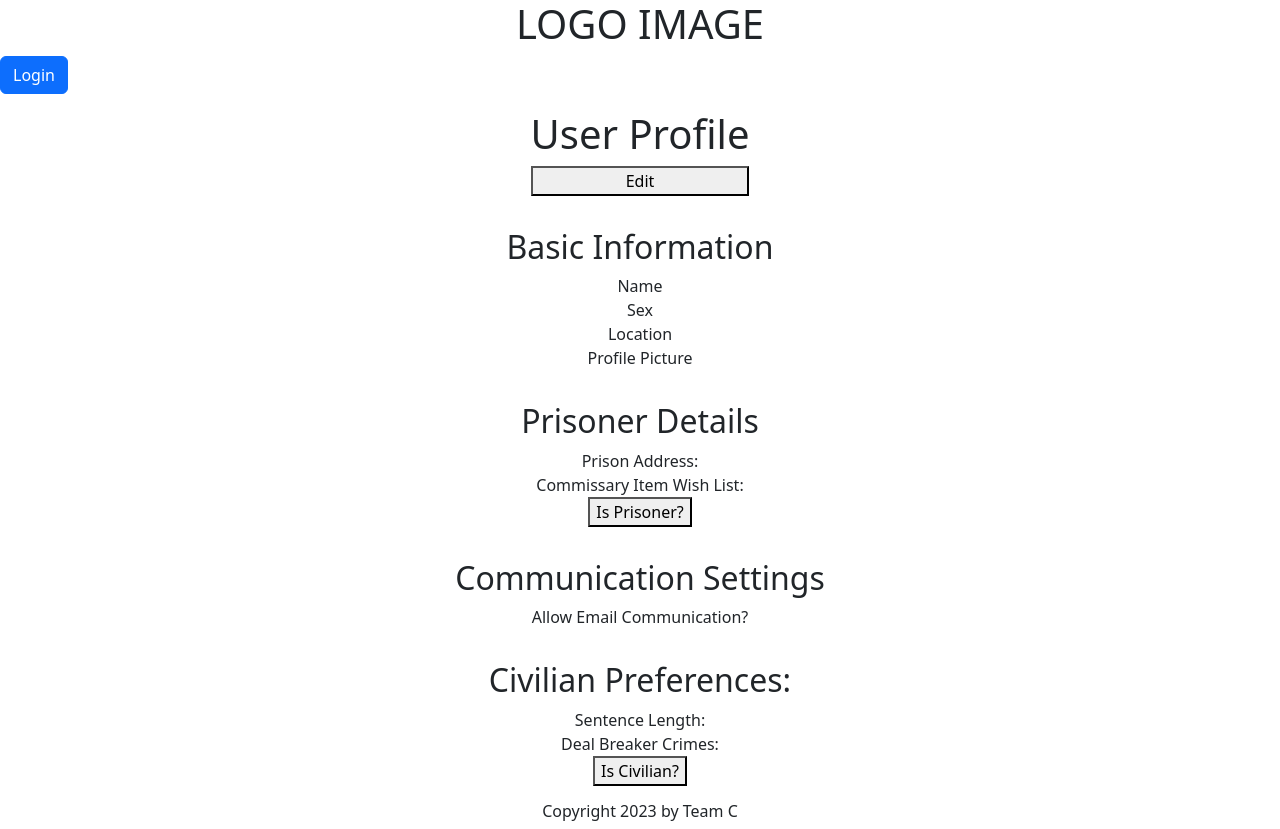
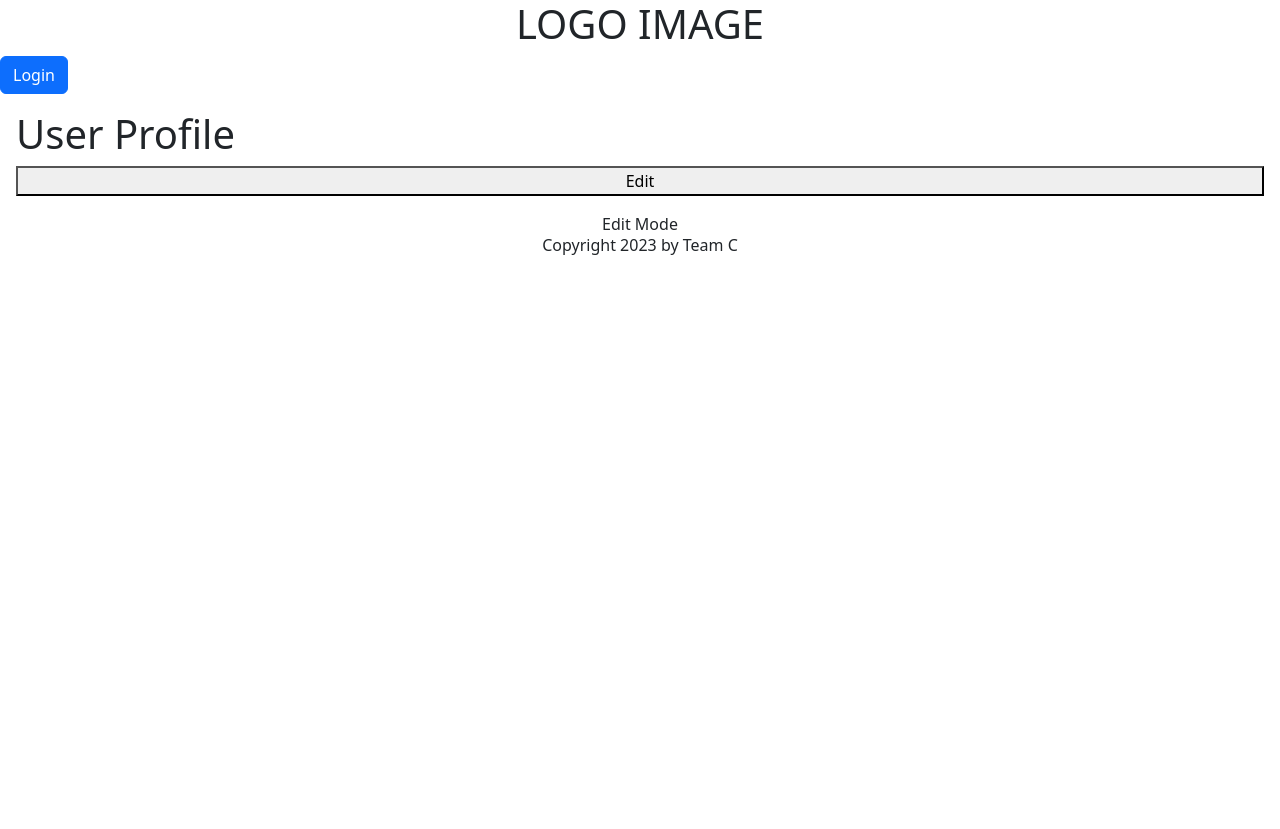
Before and after one commit to BenWhann/Cell-Mates, a React (Vite) app in the folder client/: page /userprofile in a window 1280 px wide. Both pictures are taken after a click on the button "Edit". After the commit the page ends 800 px from the top, so only its background shows below. Built offline with nearby package versions, Linux system fonts and the light colour scheme.

Commit message:
working on edit form

```diff
--- /dev/null
+++ b/client/src/components/UI/UserProfileEditForm.jsx
@@ -0,0 +1,11 @@
+export default function userProfilePage() {
+
+    return (
+        <>
+        <div id='userProfile' className='container d-flex flex-column align-items-center'>
+            Edit Mode
+        </div>
+        </>
+    )
+
+}
--- /dev/null
+++ b/client/src/components/UI/UserProfileStatic.jsx
@@ -0,0 +1,41 @@
+import PrisonerInfo from './PrisonerInfo';
+import CivilianPreferences from './CivilianPrefernces';
+import { useState } from 'react';
+
+export default function userProfilePage() {
+
+    const [isPrisoner, setIsPrisoner] = useState(true);
+    const [isCivilian, setIsCivilian] = useState(true);
+    //const [isEditing, setEditMode] = useState(false);
+
+    return (
+        <>
+        <div id='userProfile' className='container d-flex flex-column align-items-center'>
+            {/* <div id='profileHeader' className='m-3 d-flex flex-column justify-content-center'>
+                <h1>User Profile</h1>
+                <button id='editBtn' onClick={() => setEditMode(!isEditing)}>Edit</button>
+            </div> */}
+            <div id='basicInfo' className='m-3 d-flex flex-column align-items-center'>
+                <h2>Basic Information</h2>
+                <div>Name</div>
+                <div>Sex</div>
+                <div>Location</div>
+                <div>Profile Picture</div>
+            </div>
+            <div id='prisonerDetails' className='m-3 d-flex flex-column align-items-center'>
+                { isPrisoner && <PrisonerInfo/>}
+                <button onClick={() => setIsPrisoner(!isPrisoner)}>Is Prisoner?</button>
+            </div>
+            <div id='communicationSettings' className='m-3 d-flex flex-column align-items-center'>
+                <h2>Communication Settings</h2>
+                <div>Allow Email Communication?</div>
+            </div>
+            <div id='civilianPreferences' className='m-3 d-flex flex-column align-items-center'>
+                { isCivilian && <CivilianPreferences/>}
+                <button onClick={() => setIsCivilian(!isCivilian)}>Is Civilian?</button>
+            </div>
+        </div>
+        </>
+    )
+
+}
--- a/client/src/pages/Userprofile.jsx
+++ b/client/src/pages/Userprofile.jsx
@@ -1,40 +1,21 @@
 import '../styles/Userprofile.css'
-import PrisonerInfo from '../components/UI/PrisonerInfo';
-import CivilianPreferences from '../components/UI/CivilianPrefernces';
 import { useState } from 'react';
+import UserProfileStatic from '../components/UI/UserProfileStatic';
+import UserProfileEditForm from '../components/UI/UserProfileEditForm';
 
 export default function userProfilePage() {
 
-    const [isPrisoner, setIsPrisoner] = useState(true);
-    const [isCivilian, setIsCivilian] = useState(true);
+    const [isStatic, setEditMode] = useState(true);
 
     return (
         <>
-        <div id='userProfile' className='container d-flex flex-column align-items-center'>
             <div id='profileHeader' className='m-3 d-flex flex-column justify-content-center'>
                 <h1>User Profile</h1>
-                <button id='editBtn'>Edit</button>
+                <button id='editBtn' onClick={() => setEditMode(!isStatic)}>Edit</button>
             </div>
-            <div id='basicInfo' className='m-3 d-flex flex-column align-items-center'>
-                <h2>Basic Information</h2>
-                <div>Name</div>
-                <div>Sex</div>
-                <div>Location</div>
-                <div>Profile Picture</div>
-            </div>
-            <div id='prisonerDetails' className='m-3 d-flex flex-column align-items-center'>
-                { isPrisoner && <PrisonerInfo/>}
-                <button onClick={() => setIsPrisoner(!isPrisoner)}>Is Prisoner?</button>
-            </div>
-            <div id='communicationSettings' className='m-3 d-flex flex-column align-items-center'>
-                <h2>Communication Settings</h2>
-                <div>Allow Email Communication?</div>
-            </div>
-            <div id='civilianPreferences' className='m-3 d-flex flex-column align-items-center'>
-                { isCivilian && <CivilianPreferences/>}
-                <button onClick={() => setIsCivilian(!isCivilian)}>Is Civilian?</button>
-            </div>
-        </div>
+            { isStatic ? <UserProfileStatic/> : <UserProfileEditForm/> }
+            {/* { isStatic && <UserProfileStatic/> }
+            { !isStatic && <UserProfileEditForm/> } */}
         </>
     )
 
```
